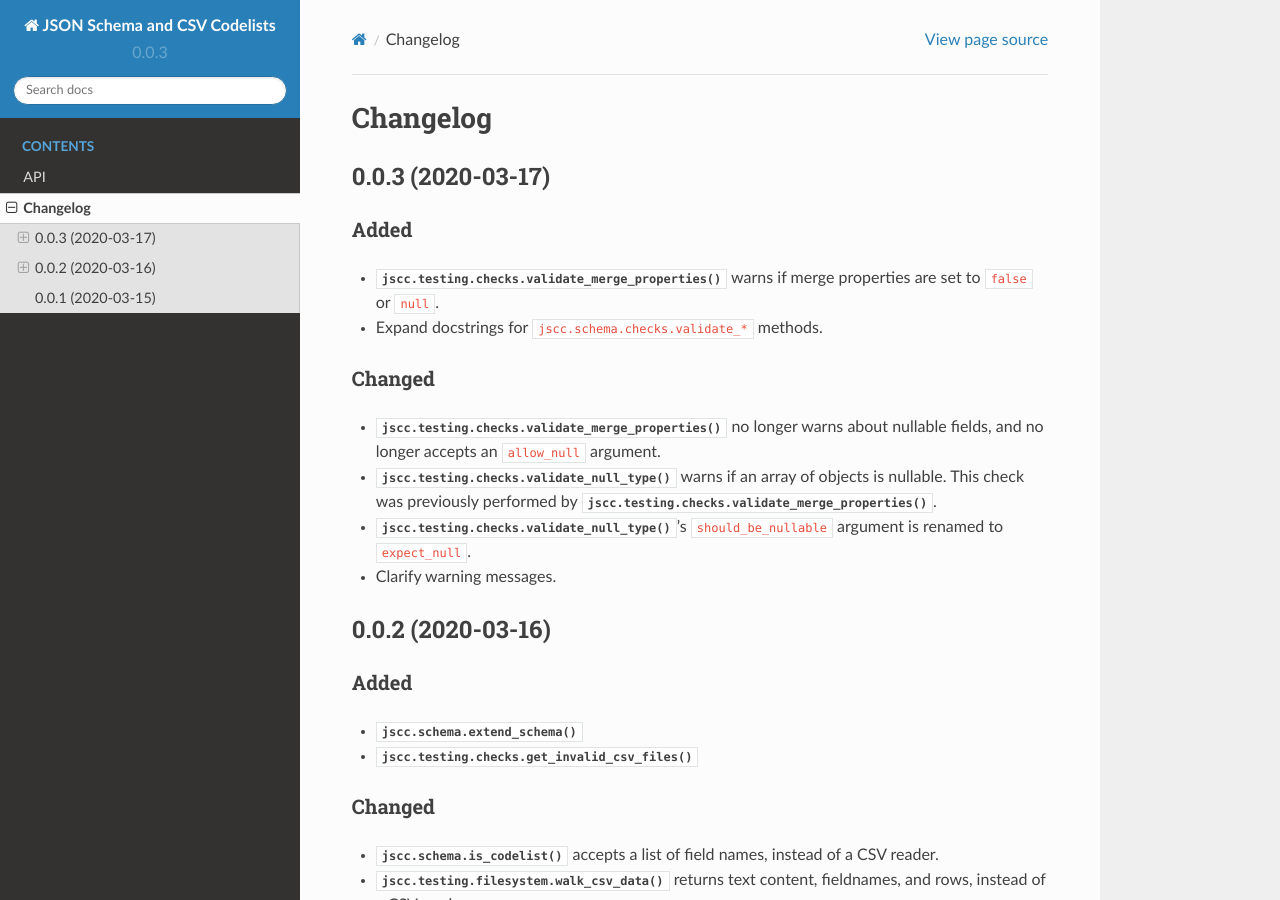
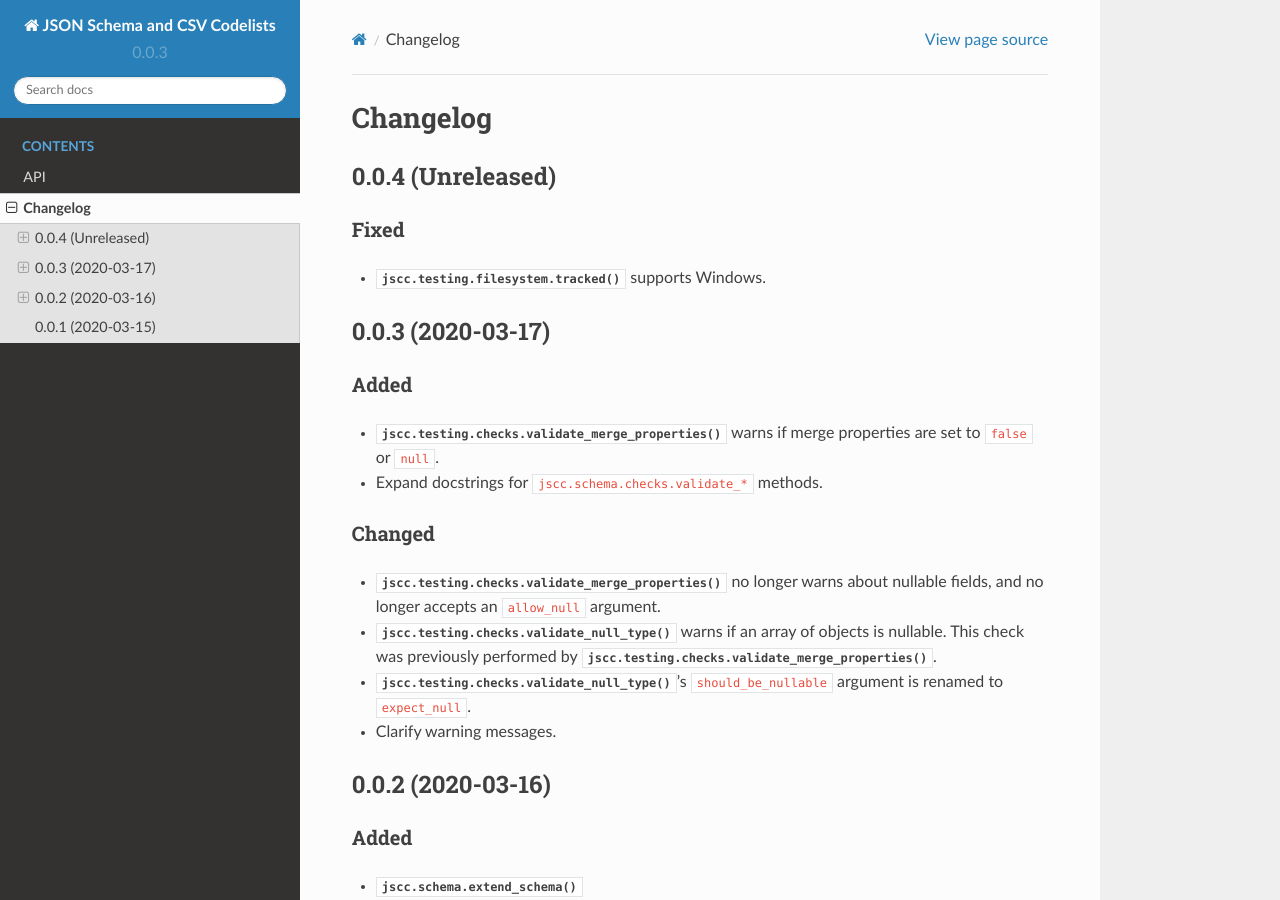
Before and after one commit to open-contracting/jscc, a Sphinx documentation site: the page built from docs/changelog.rst, in a window 1280 px wide and 900 px high. Built offline with Sphinx 7.4.7 and the Read the Docs theme 2.0.0, drawn with Linux system fonts in a browser that asks for light colours.

Commit message:
Fix tracked() on Windows

```diff
--- a/docs/changelog.rst
+++ b/docs/changelog.rst
@@ -1,5 +1,13 @@
 Changelog
 =========
+
+0.0.4 (Unreleased)
+------------------
+
+Fixed
+~~~~~
+
+-  :meth:`jscc.testing.filesystem.tracked` supports Windows.
 
 0.0.3 (2020-03-17)
 ------------------
```
Also changed, not shown: 1 other file.
